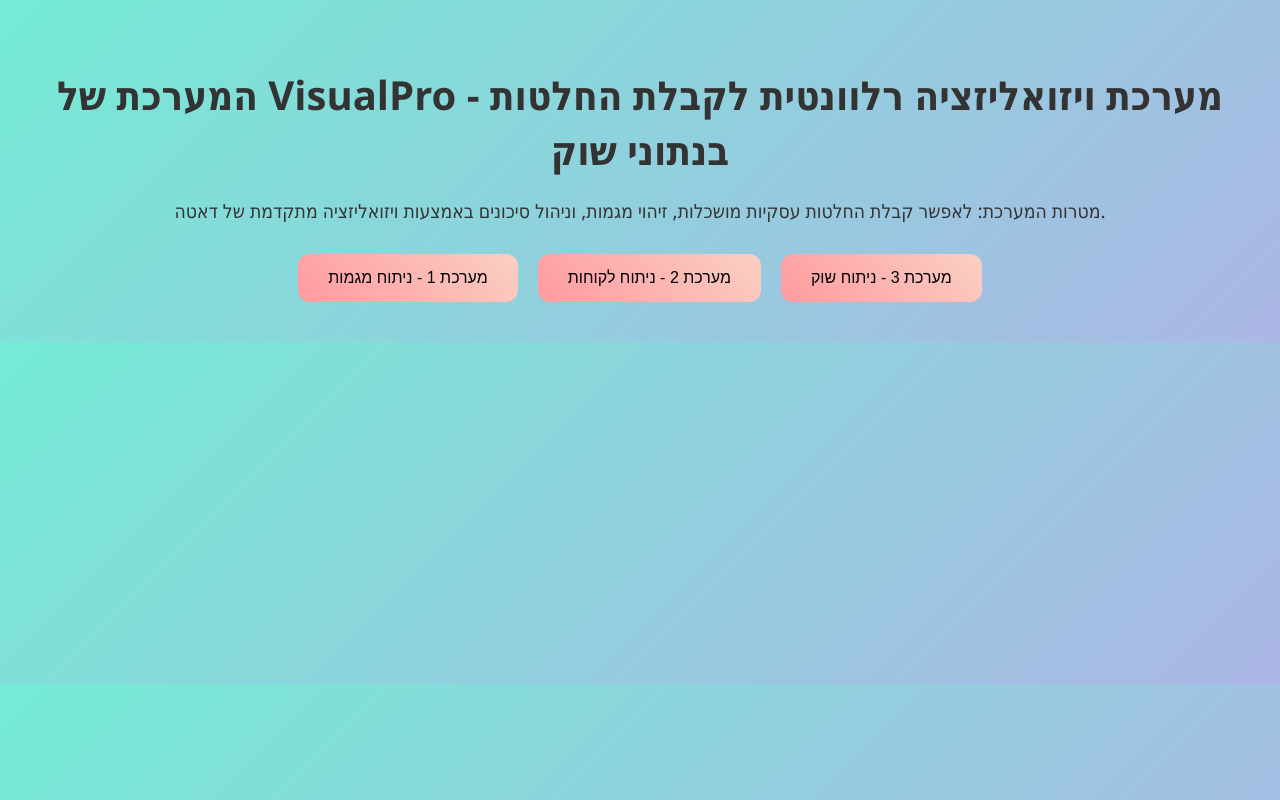
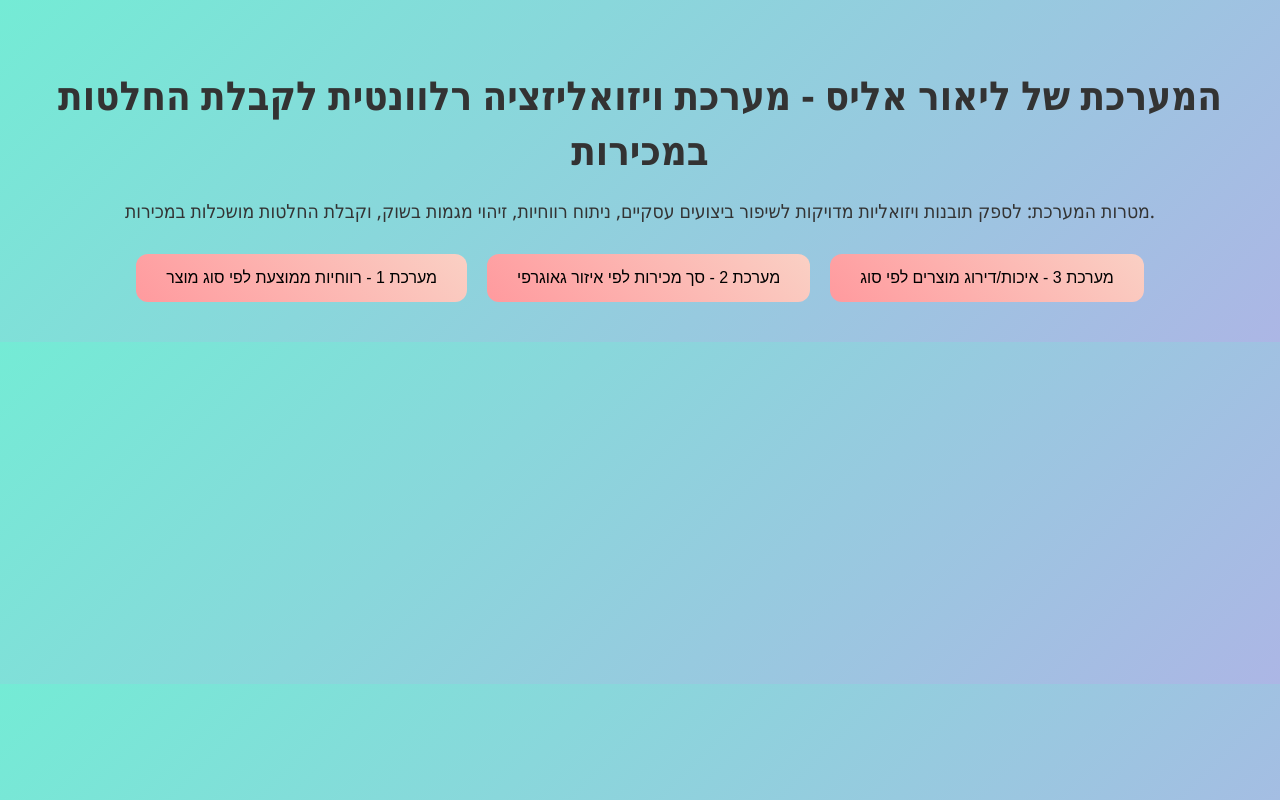
Before and after one commit to liorelis/CoolName, a plain HTML site: page index.html in a window 1280 px wide. Drawn offline with Linux system fonts and the light colour scheme.

Commit message:
Update index.html

```diff
--- a/index.html
+++ b/index.html
@@ -43,13 +43,13 @@
   </style>
 </head>
 <body>
-  <h1>המערכת של VisualPro - מערכת ויזואליזציה רלוונטית לקבלת החלטות בנתוני שוק</h1>
-  <p>מטרות המערכת: לאפשר קבלת החלטות עסקיות מושכלות, זיהוי מגמות, וניהול סיכונים באמצעות ויזואליזציה מתקדמת של דאטה.</p>
+  <h1>המערכת של ליאור אליס - מערכת ויזואליזציה רלוונטית לקבלת החלטות במכירות</h1>
+  <p>מטרות המערכת: לספק תובנות ויזואליות מדויקות לשיפור ביצועים עסקיים, ניתוח רווחיות, זיהוי מגמות בשוק, וקבלת החלטות מושכלות במכירות.</p>
 
   <div class="button-container">
-    <button class="nav-button" onclick="location.href='dash1.html'">מערכת 1 - ניתוח מגמות</button>
-    <button class="nav-button" onclick="location.href='dash2.html'">מערכת 2 - ניתוח לקוחות</button>
-    <button class="nav-button" onclick="location.href='dash3.html'">מערכת 3 - ניתוח שוק</button>
+    <button class="nav-button" onclick="location.href='dash1.html'">מערכת 1 - רווחיות ממוצעת לפי סוג מוצר</button>
+    <button class="nav-button" onclick="location.href='dash2.html'">מערכת 2 - סך מכירות לפי איזור גאוגרפי</button>
+    <button class="nav-button" onclick="location.href='dash3.html'">מערכת 3 - איכות/דירוג מוצרים לפי סוג</button>
   </div>
 </body>
 </html>
```
